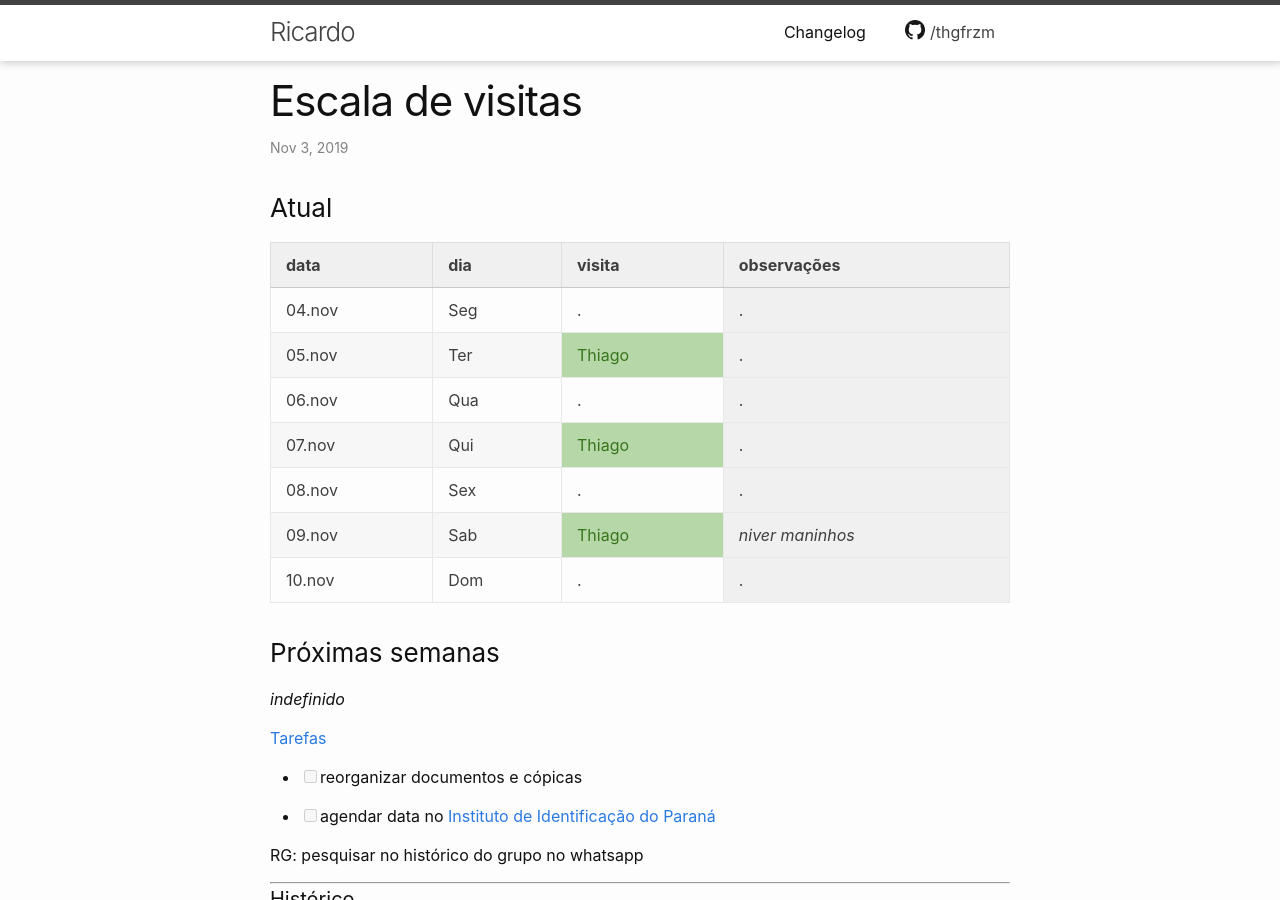
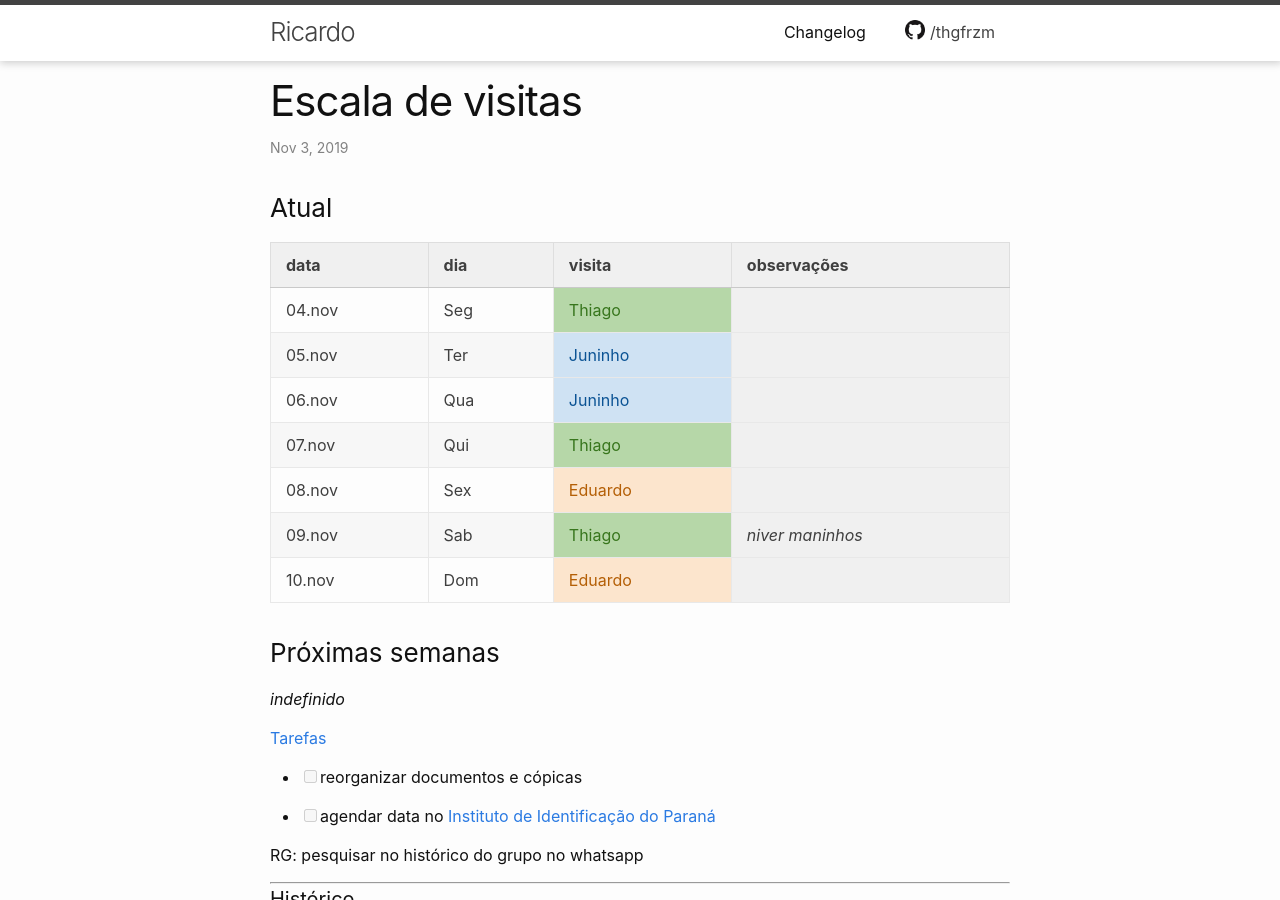
Before and after one commit to thgfrzm/ricardo, a Jekyll site: the page built from _posts/2018-12-23-escala-visitas.markdown, in a window 1280 px wide and 900 px high. Built offline with Jekyll 4.4.1, drawn with Linux system fonts in a browser that asks for light colours.

Commit message:
Update 2018-12-23-escala-visitas.markdown

```diff
--- a/_posts/2018-12-23-escala-visitas.markdown
+++ b/_posts/2018-12-23-escala-visitas.markdown
@@ -1,21 +1,21 @@
 ---
 layout: post
 title:  "Escala de visitas"
-date:   2019-11-03 17:00:00 -0300
+date:   2019-11-03 17:40:00 -0300
 categories: agenda
 ---
 
 ### Atual
 
-| data   | dia | visita | observações      |
-| ------ | --- | ------ | ---------------- |
-| 04.nov | Seg | .      | .                |
-| 05.nov | Ter | Thiago | .                |
-| 06.nov | Qua | .      | .                |
-| 07.nov | Qui | Thiago | .                |
-| 08.nov | Sex | .      | .                |
-| 09.nov | Sab | Thiago | _niver maninhos_ |
-| 10.nov | Dom | .      | .                |
+| data   | dia | visita  | observações      |
+| ------ | --- | ------- | ---------------- |
+| 04.nov | Seg | Thiago  |                  |
+| 05.nov | Ter | Juninho |                  |
+| 06.nov | Qua | Juninho |                  |
+| 07.nov | Qui | Thiago  |                  |
+| 08.nov | Sex | Eduardo |                  |
+| 09.nov | Sab | Thiago  | _niver maninhos_ |
+| 10.nov | Dom | Eduardo |                  |
 
 ### Próximas semanas
 
```
